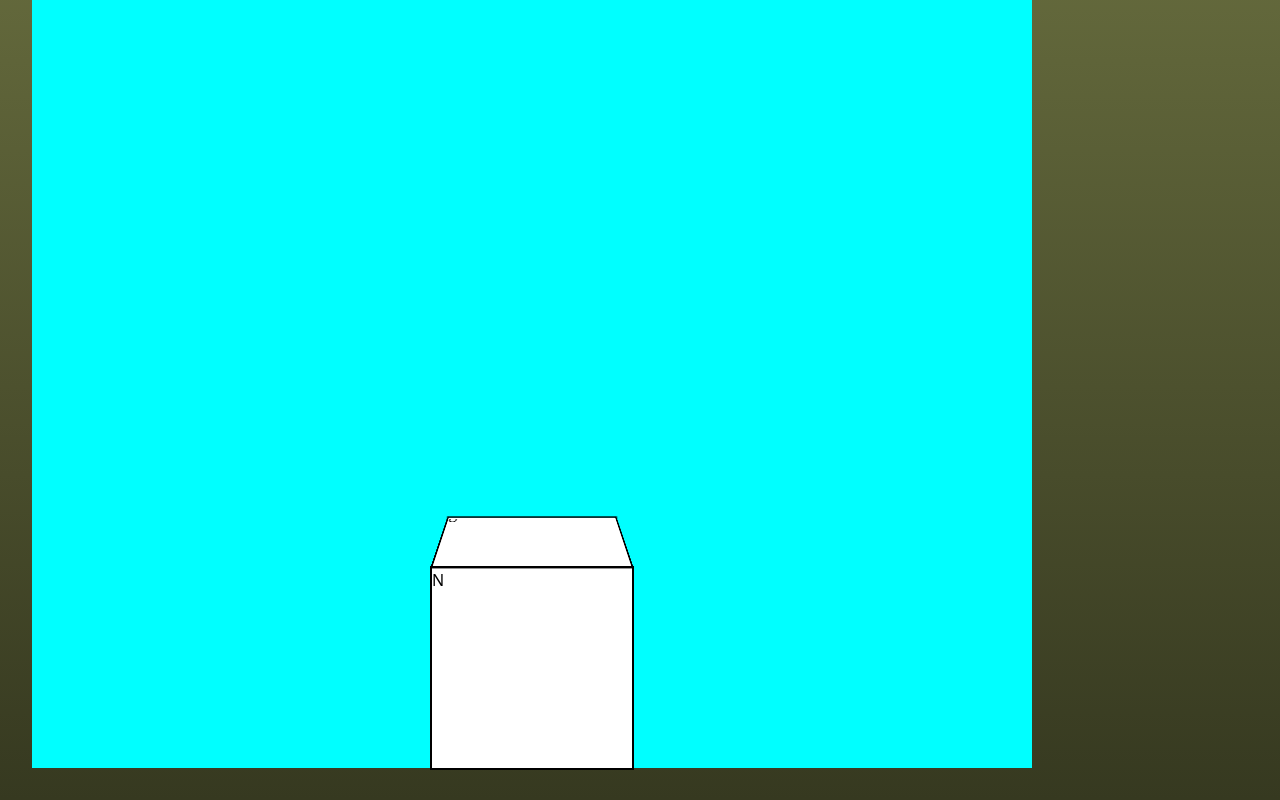
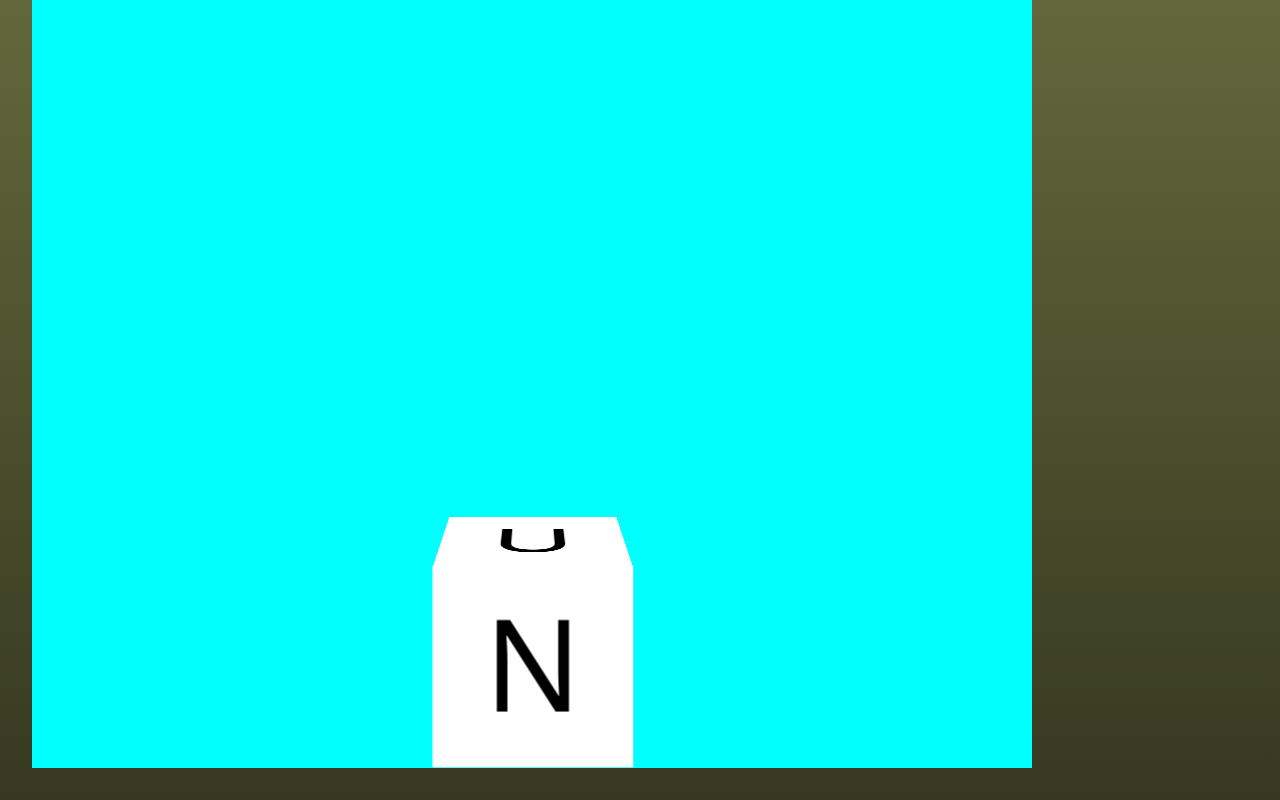
Before and after one commit to aidanbeck/aidanbeck.github.io, a React (Vite) app: page / in a window 1280 px wide. Shown: the part 264-1064 px from the top of the page. Built offline with nearby package versions, Linux system fonts and the light colour scheme.

Commit message:
cube centered at origin

```diff
--- a/src/styles/3d.css
+++ b/src/styles/3d.css
@@ -11,7 +11,7 @@
 .🧊 {
     position: absolute;
     transform-style: preserve-3d;
-    translate: 400px 800px;
+    translate: 500px 800px -105px;
 
     transition: transform 2s;
 }
@@ -30,27 +30,31 @@
     transform: scale3d(1, 1, 1);
 
     background-color: white;
-    outline: 2px solid black;
+    font-size: 800%;
+    text-align: center;
+    padding: 1px; /* gets rid of edge gaps */
 }
 .🧊face:hover {
     opacity: 50%;
     background-color: red;
     outline: 4px solid black;
     outline-offset: -4px;
+    color: white;
+
 }
 
 .🧊face.N {
     transform: rotateX(0deg)
                rotateY(0deg)
                rotateZ(0deg)
-               translate3d(0px, 0px, 0px)
+               translate3d(-100px, 0px, 100px)
 }
 
 .🧊face.S {
     transform: rotateX(0deg)
                rotateY(180deg)
                rotateZ(0deg)
-               translate3d(0px, 0px, 200px)
+               translate3d(100px, 0px, 100px)
 
 }
 
@@ -58,26 +62,26 @@
     transform: rotateX(0deg)
                rotateY(-90deg)
                rotateZ(0deg)
-               translate3d(-100px, 0px, 100px)
+               translate3d(0px, 0px, 200px)
 }
 
 .🧊face.W {
     transform: rotateX(0deg)
                rotateY(90deg)
                rotateZ(0deg)
-               translate3d(100px, 0px, 100px)
+               translate3d(0px, 0px, 0px)
 }
 
 .🧊face.U {
     transform: rotateX(90deg)
                rotateY(0deg)
                rotateZ(0deg)
-               translate3d(0px, -100px, 100px)
+               translate3d(-100px, -0px, 100px)
 }
 
 .🧊face.D {
-    transform: rotateX(90deg)
+    transform: rotateX(-90deg)
                rotateY(0deg)
                rotateZ(0deg)
-               translate3d(0px, -100px, -100px)
+               translate3d(-100px, 0px, 100px)
 }
```
